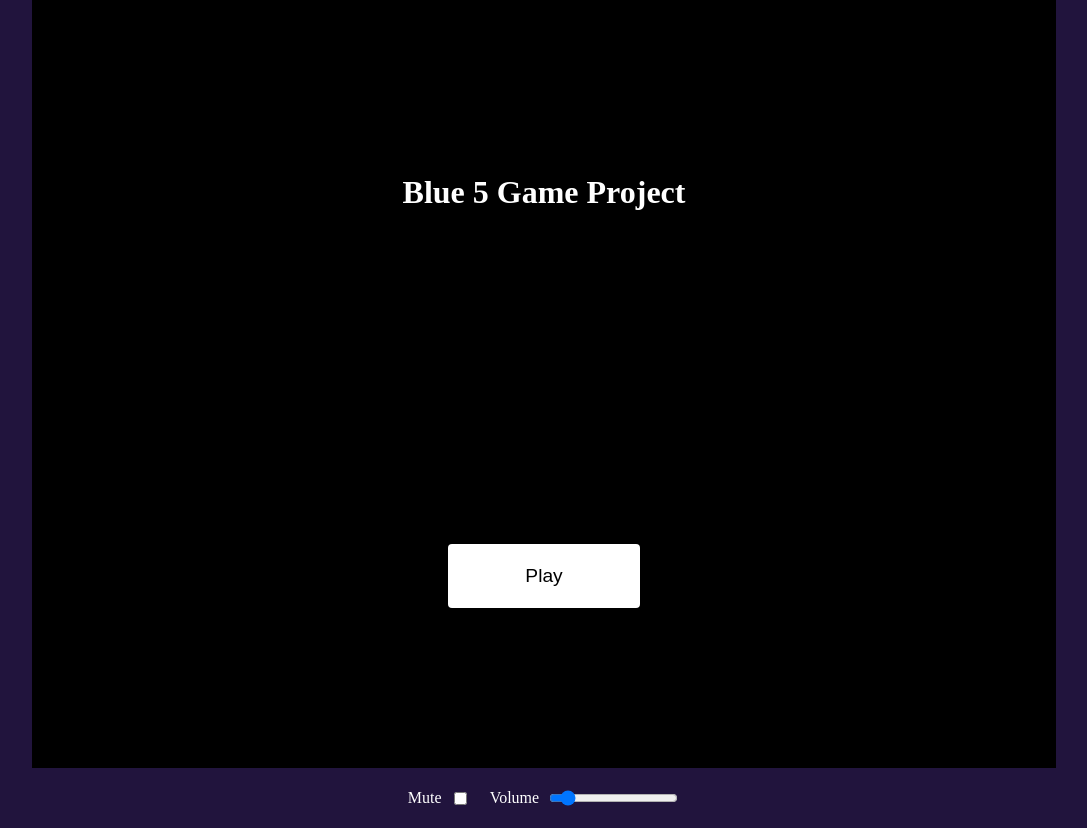
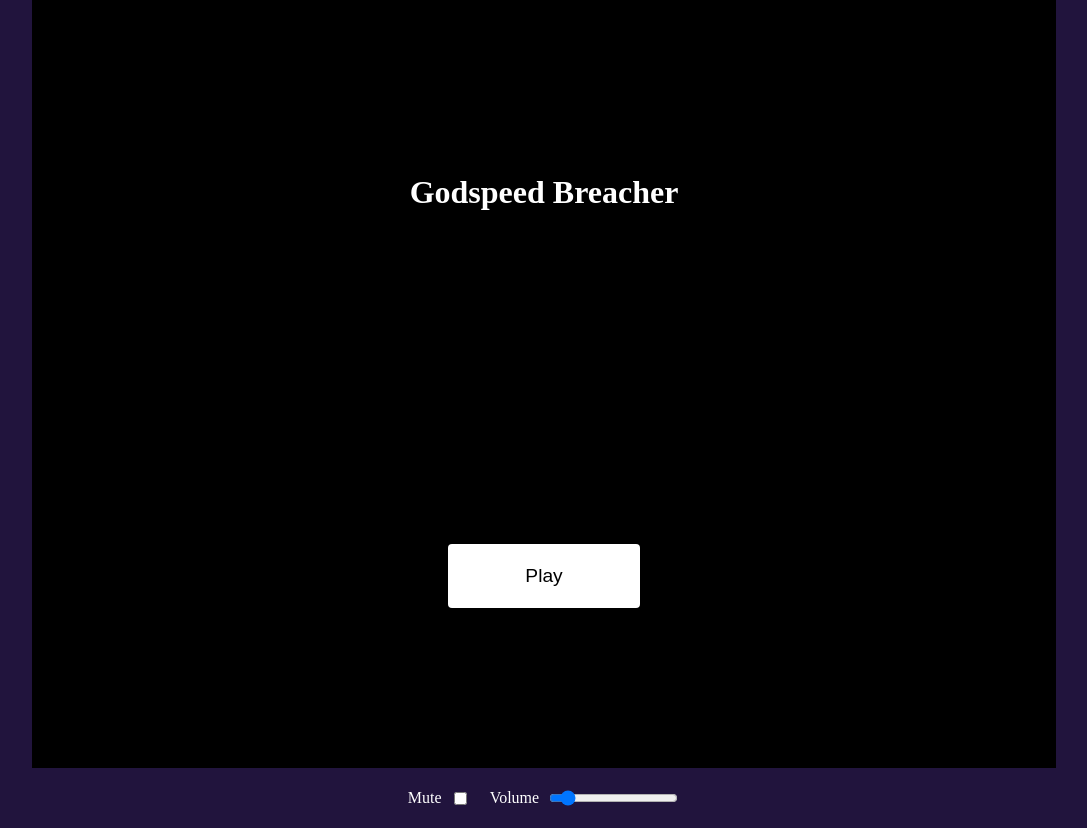
Before and after one commit to JustSomeGuy80/TCSS491GP, a plain HTML site: page index.html in a window 1280 px wide. Shown: the whole page, without its empty margins (96-1183 px from the left). Drawn offline with Linux system fonts and the light colour scheme.

Commit message:
Update index.html

```diff
--- a/index.html
+++ b/index.html
@@ -2,7 +2,7 @@
 <html>
     <head>
         <meta charset="utf-8" />
-        <title>Blue 5 Game Project</title>
+        <title>Godspeed Breacher</title>
         <link rel="stylesheet" href="./src/styles/global.css" />
         <link rel="stylesheet" href="./src/styles/gui/menu.css" />
         <link rel="stylesheet" href="./src/styles/gui/game-ui.css" />
@@ -48,7 +48,7 @@
                 </div>
             </div>
             <div id="menu">
-                <h1>Blue 5 Game Project</h1>
+                <h1>Godspeed Breacher</h1>
                 <button onclick="GUI.onPlayClick()">Play</button>
             </div>
         </div>
```
